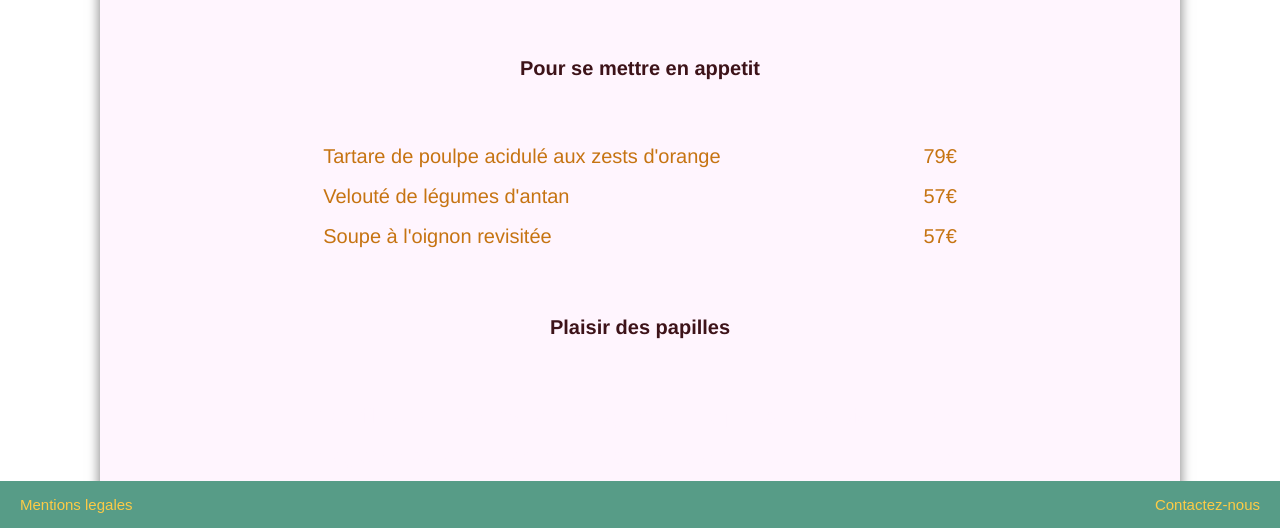
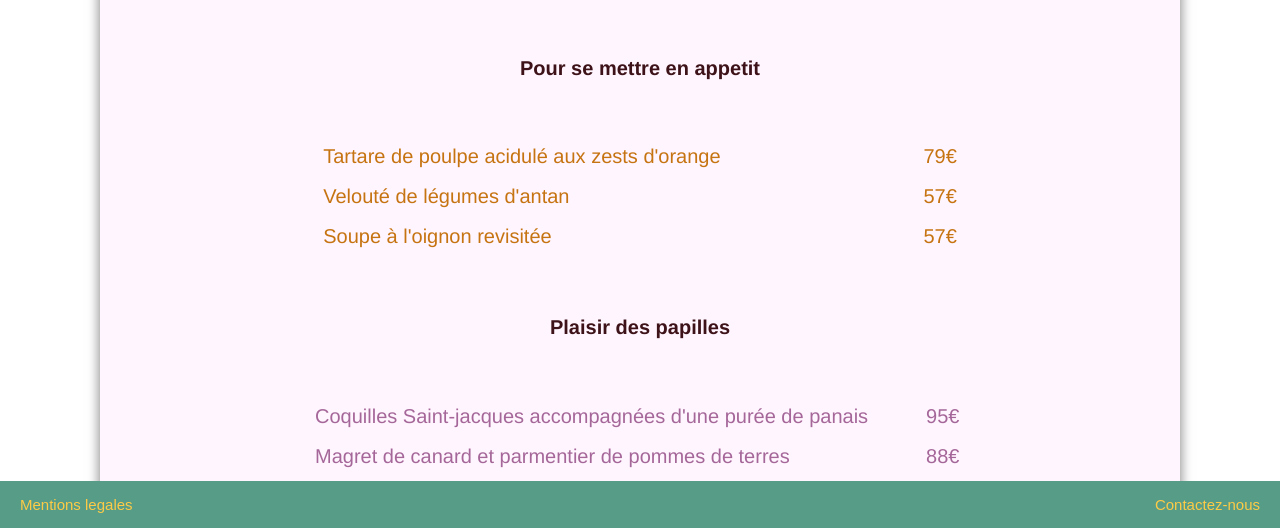
Before and after one commit to Willy78tech/ohmyfood, a website: page menu2.html in a window 1280 px wide. Shown: the part 272-800 px from the top of the page. Drawn offline with Linux system fonts and the light colour scheme; a web font is replaced by a local one.

Commit message:
work on Menu2

```diff
--- a/main.scss
+++ b/main.scss
@@ -421,14 +421,14 @@ h1{
     padding-top: 4rem;
     text-align: left;
     margin-right: 4rem;
-    color: #fff5fe;
+    color: #a56799;
 }
 .prix_papilles{
     display: inline-block;
     line-height: 4rem;
     font-size: 2rem;
     padding-top: 4rem;
-    color: #fff5fe;
+    color: #a56799;
 }
 .plat_sucrée{
     display: inline-block;
```
Also changed, not shown: style.css.
